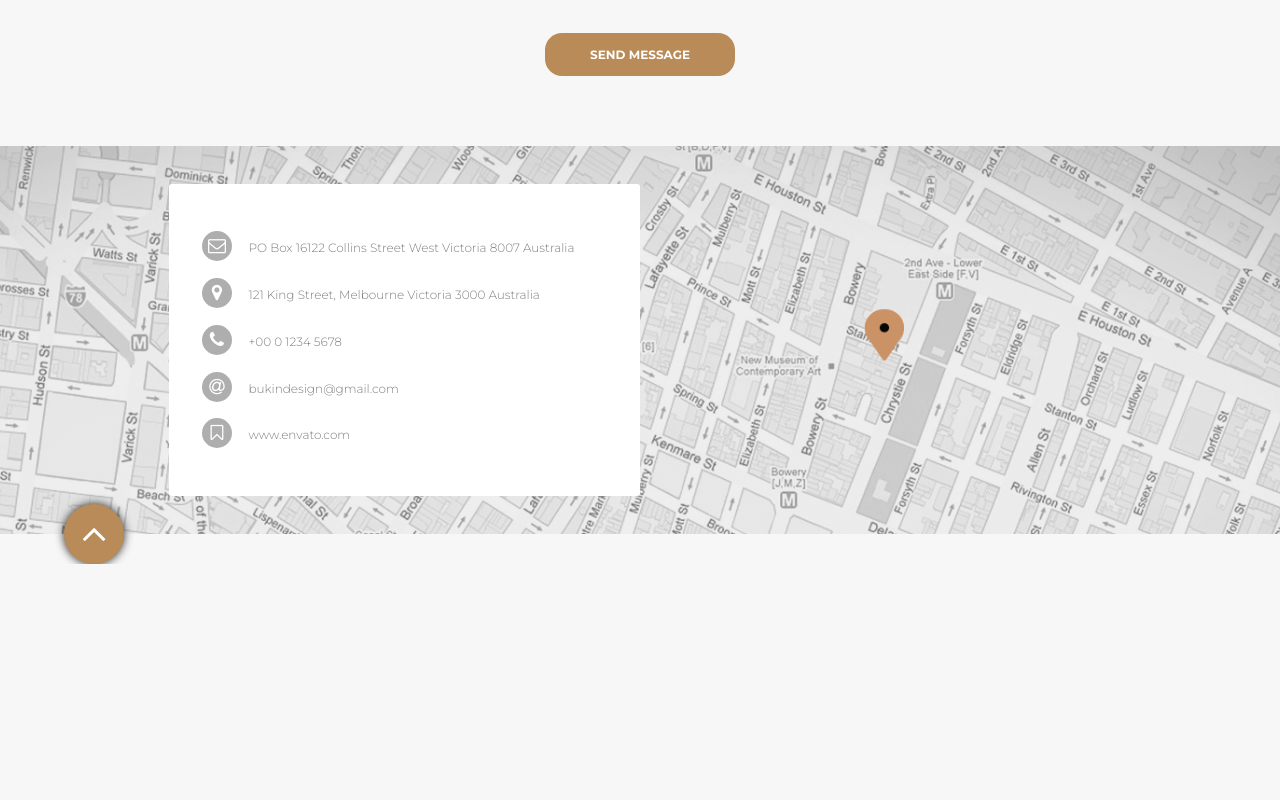
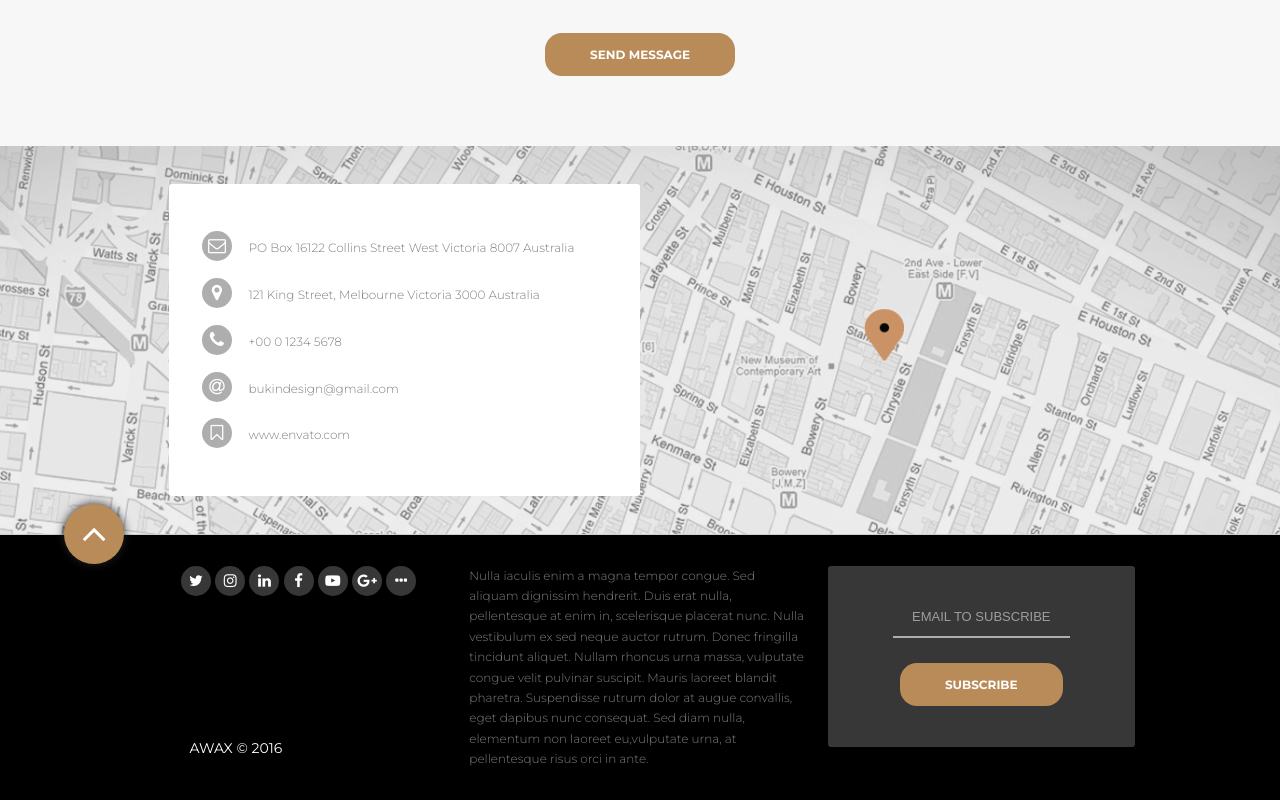
Before and after one commit to freefrogs/PORTFOLIO_4, a website: page index.html in a window 1280 px wide. Shown: the part 6375-7175 px from the top of the page. Before the commit the page ends 6939 px from the top, so only its background shows below. Drawn offline with Linux system fonts and the light colour scheme.

Commit message:
Add html code & style for footer

```diff
--- a/index.html
+++ b/index.html
@@ -404,5 +404,30 @@
 				</div>
 			</div>
 		</section>
+		<footer>
+			<div class="container con-rel">
+				<div class="row">
+					<div class="col-4">
+						<a href="#" class="fa_icon"><i class="fa fa-twitter"></i></a>
+						<a href="#" class="fa_icon"><i class="fa fa-instagram"></i></a>
+						<a href="#" class="fa_icon"><i class="fa fa-linkedin"></i></a>
+						<a href="#" class="fa_icon"><i class="fa fa-facebook"></i></a>
+						<a href="#" class="fa_icon"><i class="fa fa-youtube-play"></i></a>
+						<a href="#" class="fa_icon"><i class="fa fa-google-plus"></i></a>
+						<a href="#" class="fa_icon"><i class="fa fa-ellipsis-h"></i></a>
+						<p class="awax">AWAX © 2016</p>
+					</div>
+					<div class="col-4 col-left">
+						<p>Nulla iaculis enim a magna tempor congue. Sed aliquam dignissim hendrerit. Duis erat nulla, pellentesque at enim in, scelerisque placerat nunc. Nulla vestibulum ex sed neque auctor rutrum. Donec fringilla tincidunt aliquet. Nullam rhoncus urna massa, vulputate congue velit pulvinar suscipit. Mauris laoreet blandit pharetra. Suspendisse rutrum dolor at augue convallis, eget dapibus nunc consequat. Sed diam nulla, elementum non laoreet eu,vulputate urna, at pellentesque risus orci in ante.</p>
+					</div>
+					<div class="col-4">
+						<form>
+							<input class="input_short input_margin" type="email" placeholder="EMAIL TO SUBSCRIBE" required>
+							<button type="submit" class="button_brown">subscribe</button>
+						</form>
+					</div>
+				</div>
+			</div>
+		</footer>
 	</body>
 </html>
--- a/sass/style.scss
+++ b/sass/style.scss
@@ -669,6 +669,7 @@ header {
 				width: 98%;
 				margin: 10% 1% 0;
 				padding: 0;
+				resize: none;
 				&::placeholder {
 					font-size: 15px;
 				}
@@ -709,3 +710,65 @@ header {
 		}
 	}
 }
+
+/* --FOOTER-- */
+footer {
+	background: $black;
+	border-top: 1px solid $grey_border;
+	.con-rel {
+		position: relative;
+	}
+	.row {
+		padding: 3% 0;
+		.fa_icon {
+			display: inline-block;
+			background: $grey_btn;
+			&:hover {
+				background: $brown;
+			}
+		}
+		.awax {
+			font-weight: 400;
+			color: $white;
+			font-size: 14px;
+			position: absolute;
+			bottom: 15%;
+			left: 6%;
+		}
+		p {
+			color: $grey;
+			font-size: 12px;
+			margin: 0;
+			padding-right: 1%;
+			line-height: 1.7;
+		}
+		form {
+			background: $grey_btn;
+			text-align: center;
+			width: 90%;
+			padding: 2% 0 12%;
+			margin: 0 auto;
+			border-radius: 3px;
+			input {
+				display: block;
+				margin: 8% auto;
+				border: none;
+				border-bottom: 2px solid $light_grey;
+				background: inherit;
+				padding: 12px 0;
+				text-align: center;
+				color: $white;
+				&::placeholder {
+					color: $grey_form;
+					font-size: 13px;
+					font-weight: 300;
+				}
+				&:focus {
+					border: none;
+					border-bottom: 2px solid $white;
+					outline: 0;
+				}
+			}
+		}
+	}
+}
```
Also changed, not shown: css/style.css.
